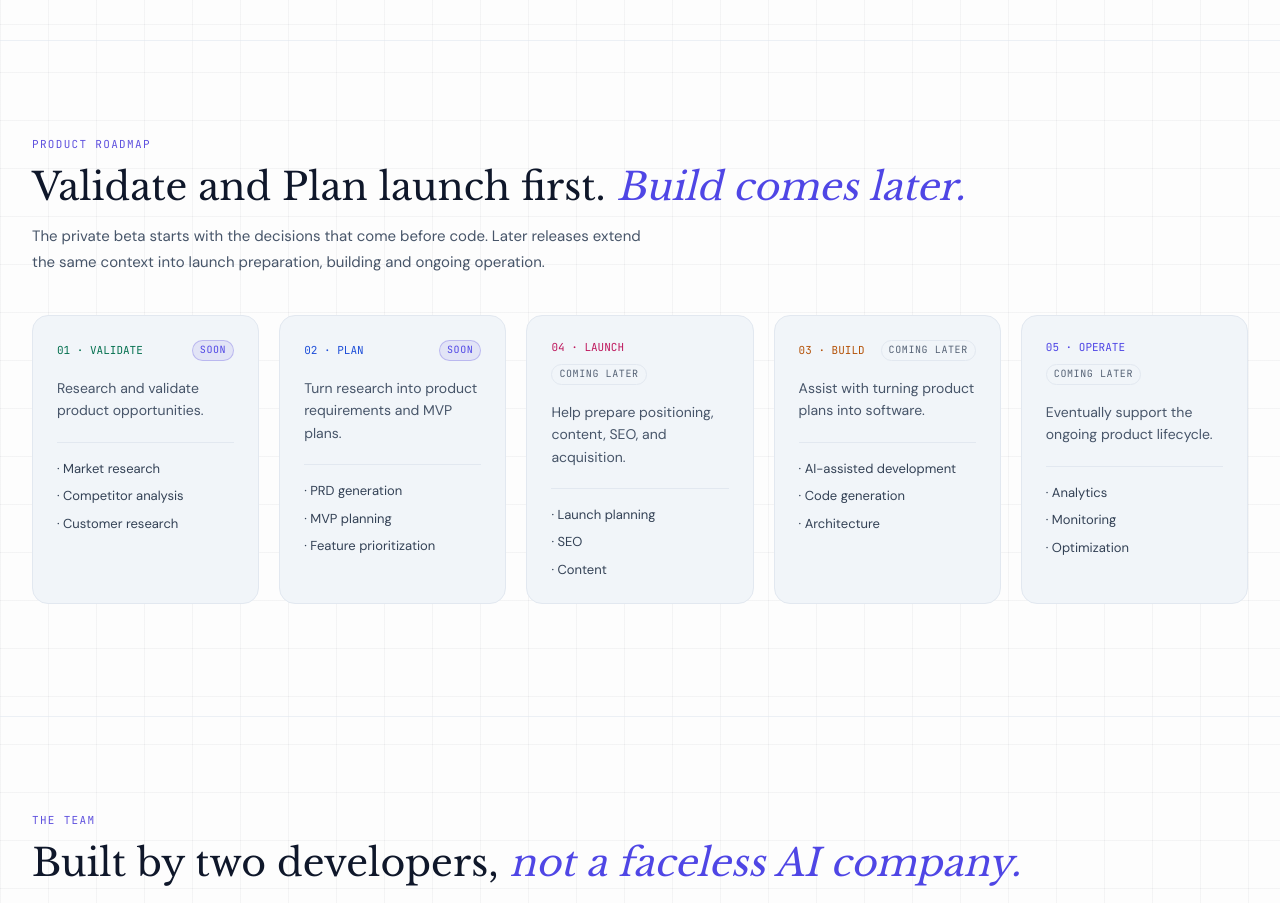
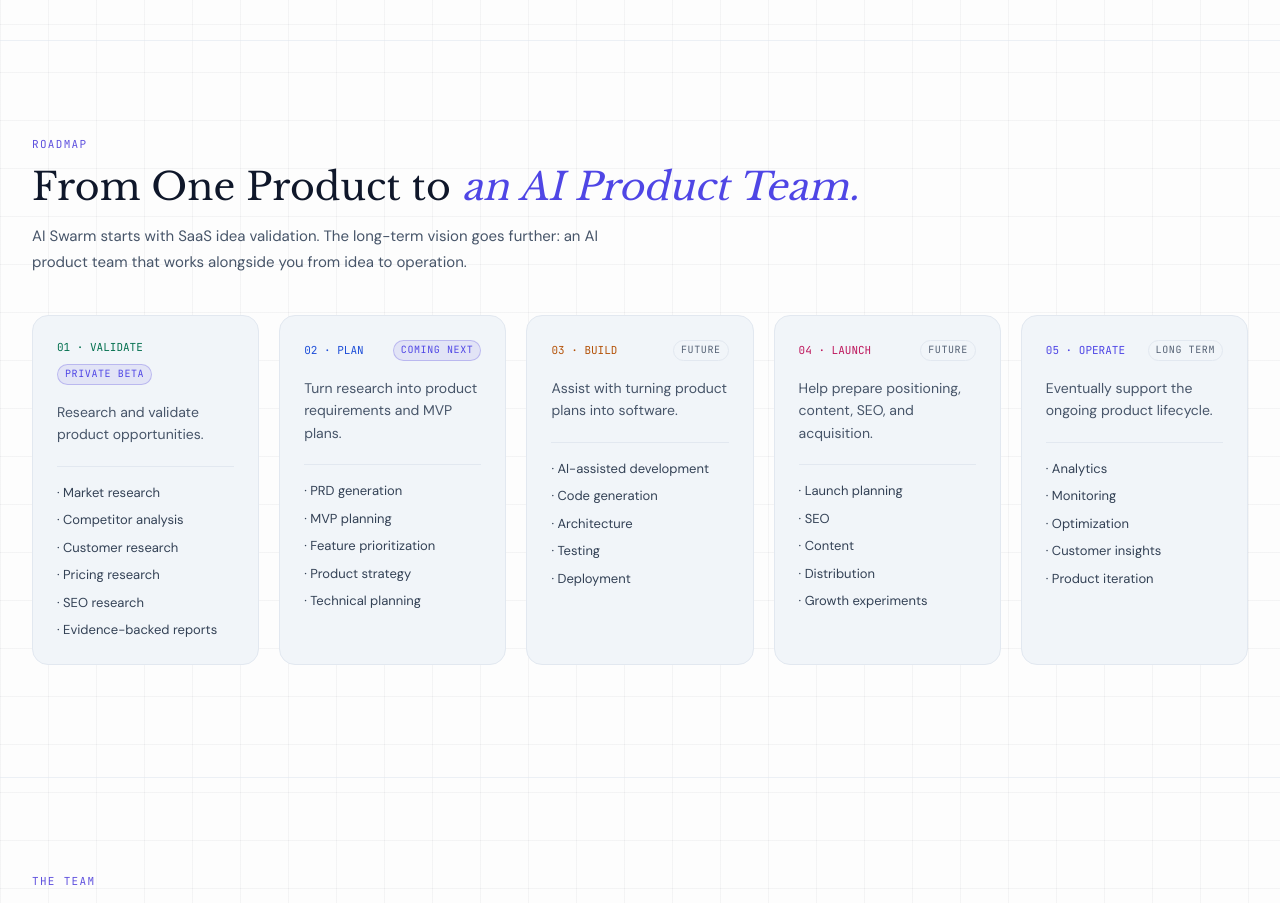
Before and after one commit to niks-nikhil-anand/AI_Swarm_Landing_page_swarm.devkitmarket.com, a Next.js app: page / in a window 1280 px wide. Shown: the part 6840-7743 px from the top of the page. Built offline with nearby package versions, Linux system fonts and the light colour scheme; no server answers.

Commit message:
feat(sections): update Stages roadmap section and badge rendering

```diff
--- a/components/landing/sections/Stages.tsx
+++ b/components/landing/sections/Stages.tsx
@@ -7,21 +7,18 @@
 import { AvailabilityBadge } from "../ui/StatusBadge";
 
 export function Stages() {
-  const roadmapOrder = ["validate", "plan", "launch", "build", "operate"];
-  const roadmapStages = [...stages].sort(
-    (a, b) => roadmapOrder.indexOf(a.key) - roadmapOrder.indexOf(b.key),
-  );
+  const roadmapStages = stages;
 
   return (
     <Section id="roadmap">
       <SectionHeader
-        eyebrow="PRODUCT ROADMAP"
+        eyebrow="ROADMAP"
         title={
           <>
-            Validate and Plan launch first. <Accent>Build comes later.</Accent>
+            From One Product to <Accent>an AI Product Team.</Accent>
           </>
         }
-        description="The private beta starts with the decisions that come before code. Later releases extend the same context into launch preparation, building and ongoing operation."
+        description="AI Swarm starts with SaaS idea validation. The long-term vision goes further: an AI product team that works alongside you from idea to operation."
       />
 
       {/*
@@ -48,11 +45,11 @@
                 <span className={`font-code text-[11px] ${tone.text}`}>
                   {stage.n} · {stage.name.toUpperCase()}
                 </span>
-                <AvailabilityBadge value={stageAvailability[stage.key]} />
+                <AvailabilityBadge value={stageAvailability[stage.key]} label={stage.badge.toUpperCase()} />
               </div>
               <p className="mt-4 text-sm leading-[1.6] text-muted">{stage.summary}</p>
               <ul className="m-0 mt-5 flex list-none flex-col gap-2 border-t border-line p-0 pt-4 text-[13px] leading-[1.5] text-fg-2">
-                {stage.deliverables.slice(0, 3).map((deliverable) => (
+                {stage.deliverables.map((deliverable) => (
                   <li key={deliverable}>· {deliverable}</li>
                 ))}
               </ul>
```
